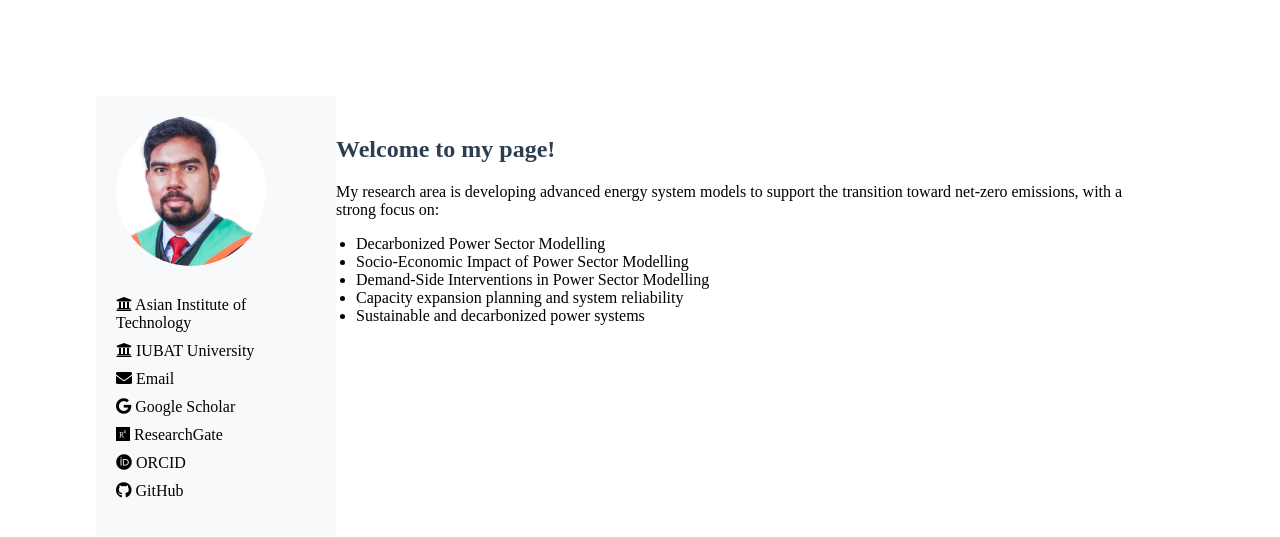
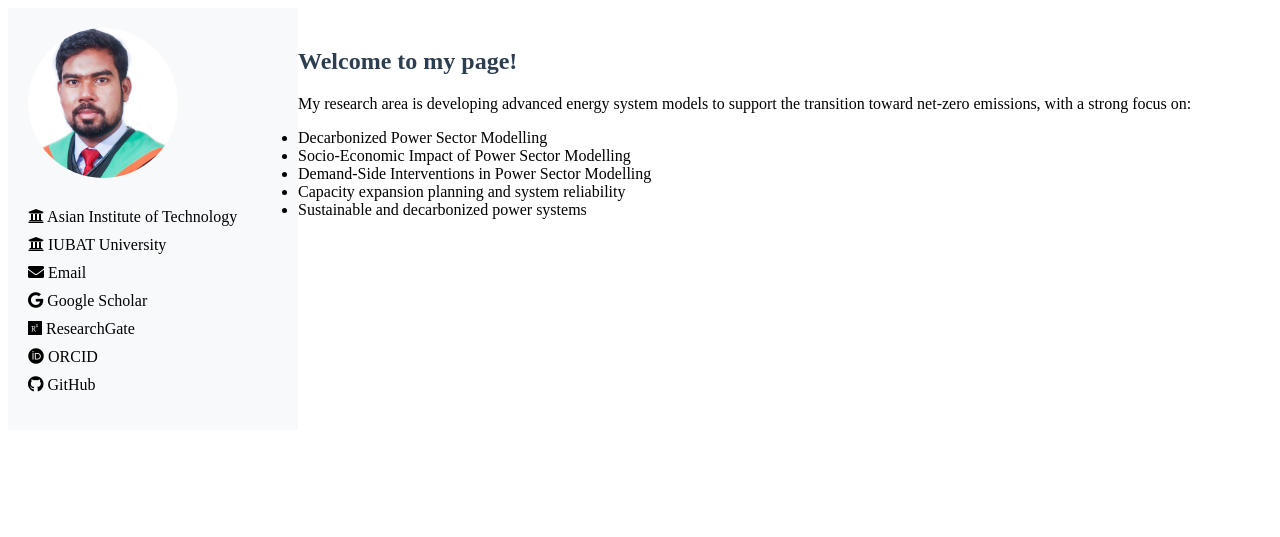
Before and after one commit to FiruzAhamed/firuzahamed.github.io, a Jekyll site: the page built from index.md, in a window 1280 px wide. Shown: the top 537 px of the page. Built offline with Jekyll 4.4.1, drawn with Linux system fonts in a browser that asks for light colours.

Commit message:
Update style.css

```diff
--- a/assets/css/style.css
+++ b/assets/css/style.css
@@ -1,9 +1,9 @@
 body {
-  margin: 1in; /* Sets a 1-inch margin on all sides */
+  margin: 1in 2in 1 in 2 in; /* Sets a 1-inch margin on all sides */
 }
 
 .sidebar {
-  width: 200px;
+  width: 250px;
   float: left;
   padding: 20px;
   background-color: #f8f9fa;
```
